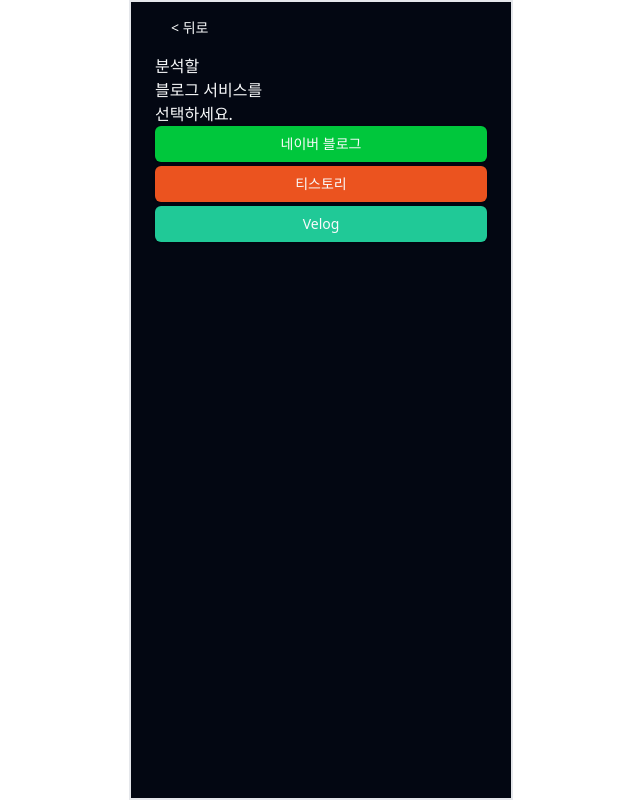
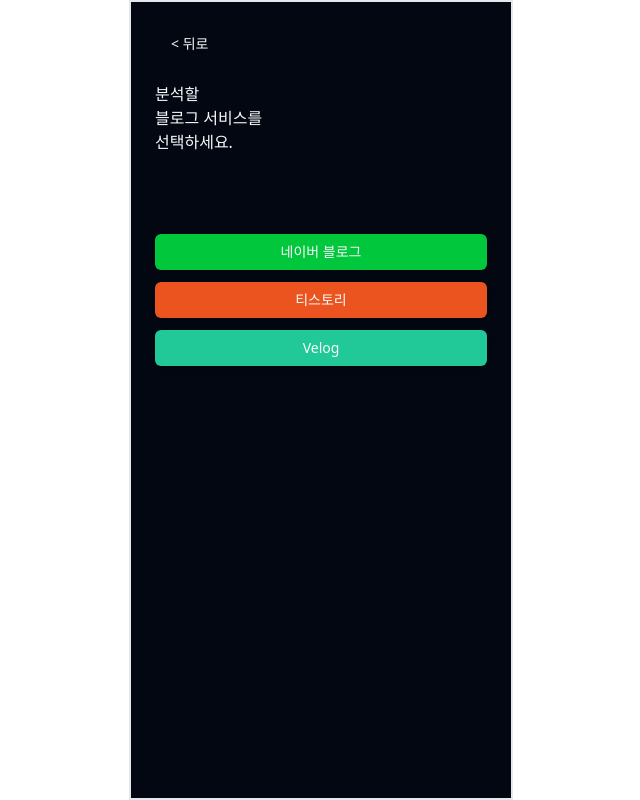
Before and after one commit to ttogeul-ttogeul/frontend, a Next.js app: page /analysis-input in a window 1280 px wide. Shown: the whole page, without its empty margins (319-959 px from the left). Built offline with nearby package versions, Linux system fonts and the light colour scheme.

Commit message:
feat: analysis input page 간격 수정

```diff
--- a/app/analysis-input/page.tsx
+++ b/app/analysis-input/page.tsx
@@ -10,7 +10,7 @@
   const [blogType, setBlogType] = useState<BlogType>("tistory");
 
   return (
-    <div>
+    <div className="flex flex-col gap-20">
       <Title selectMode={selectMode} />
 
       {selectMode ? (
--- a/app/analysis-input/select-blog-section.tsx
+++ b/app/analysis-input/select-blog-section.tsx
@@ -12,7 +12,7 @@
   setBlogType,
 }: SelectBlogSectionType) {
   return (
-    <div className="flex flex-col gap-1">
+    <div className="flex flex-col gap-3">
       {BLOGS.map((blog) => (
         <Button
           key={blog.id}
--- a/components/analysis-input/navigation-bar.tsx
+++ b/components/analysis-input/navigation-bar.tsx
@@ -7,7 +7,7 @@
   const router = useRouter();
 
   return (
-    <div className="my-2">
+    <div className="mb-5 mt-6">
       <Button variant="ghost" onClick={() => router.back()}>
         {"< "}뒤로
       </Button>
```
